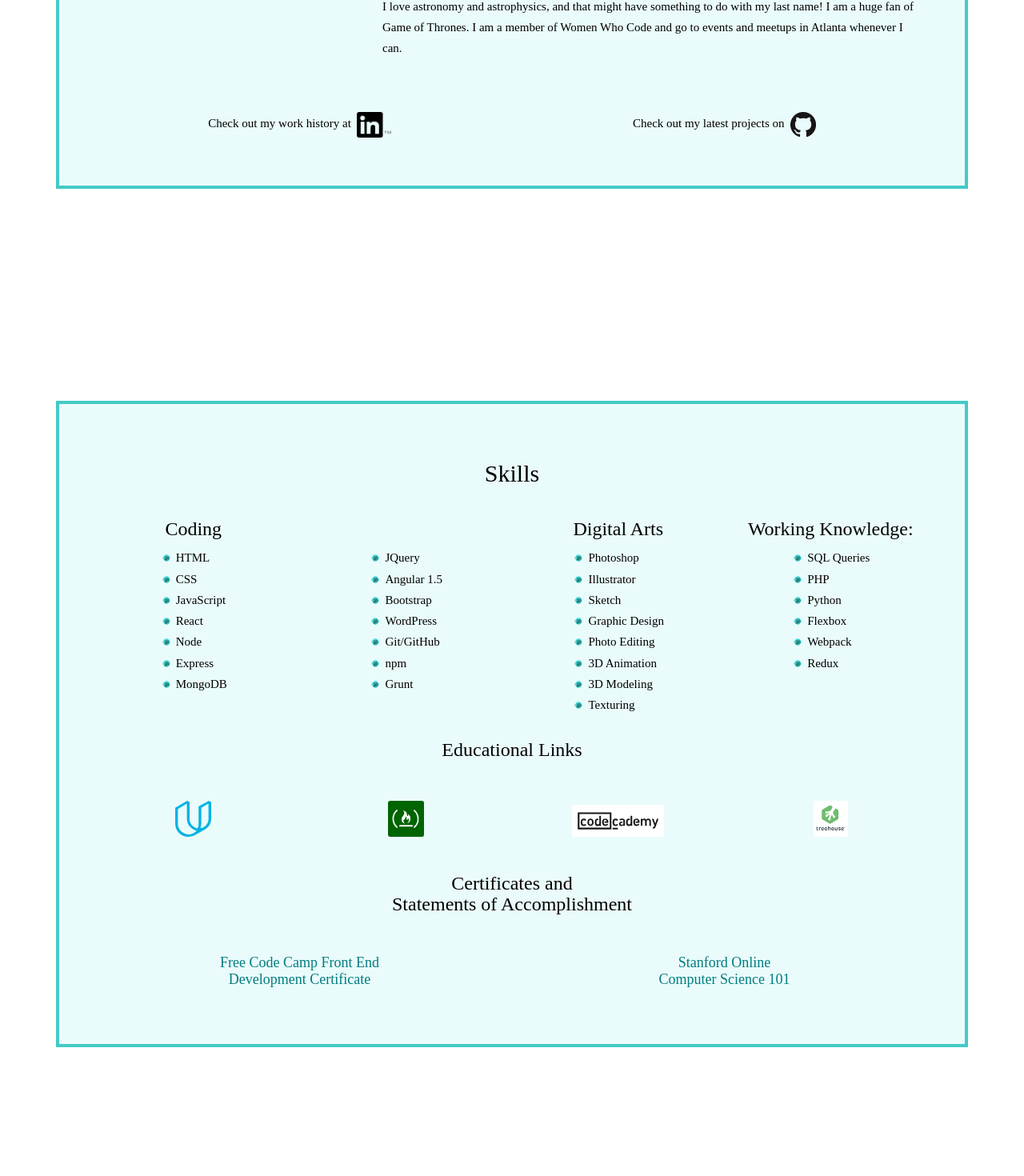
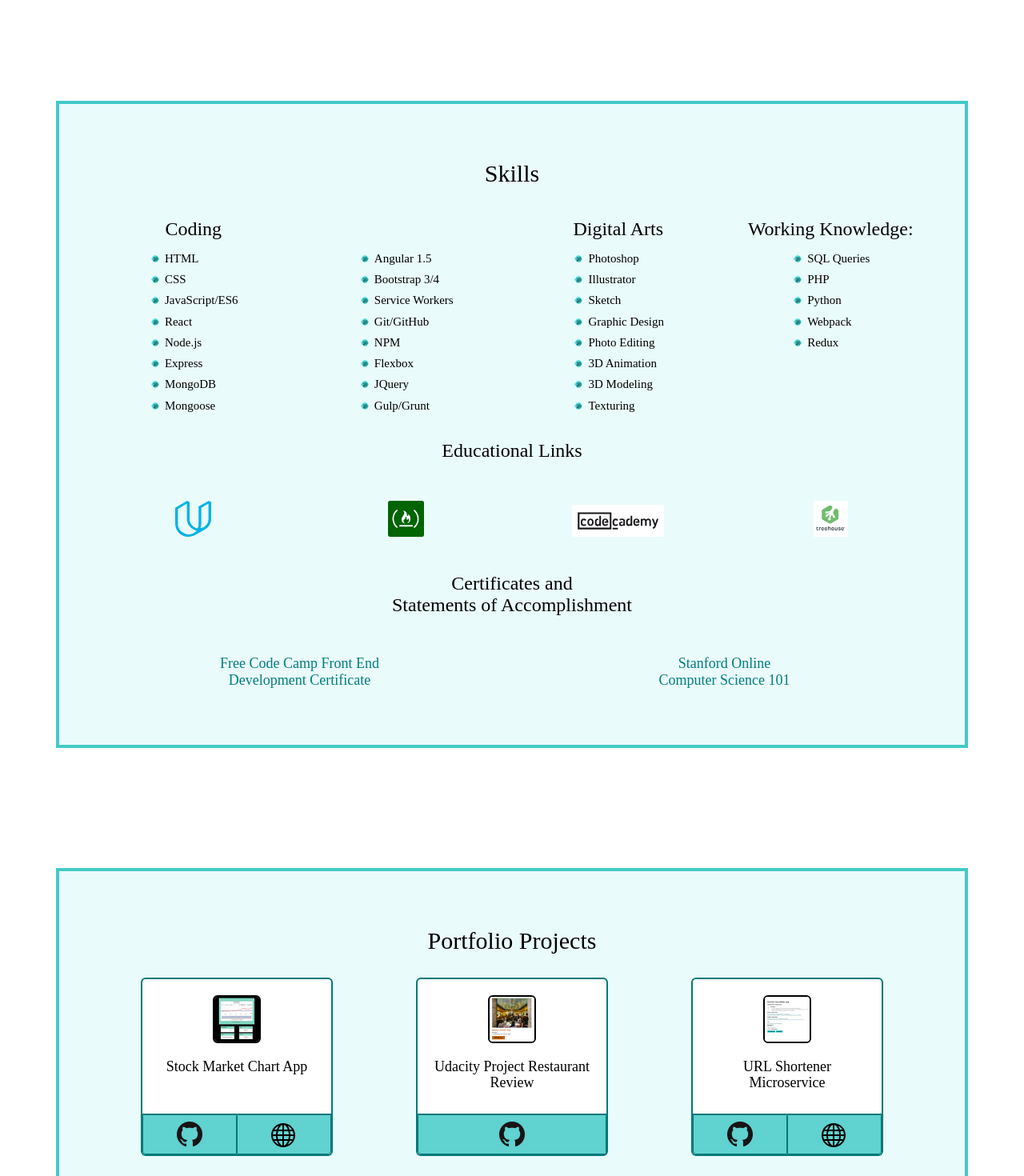
Before and after one commit to Missarachnid/mmkepler.com, a React (Create React App) app: page / in a window 1280 px wide. Shown: the part 1326-2796 px from the top of the page at 80% size. Built offline with nearby package versions, Linux system fonts and the light colour scheme; a web font is replaced by a local one.

Commit message:
final commit

```diff
--- a/package.json
+++ b/package.json
@@ -5,7 +5,8 @@
   "dependencies": {
     "react": "^16.4.1",
     "react-dom": "^16.4.1",
-    "react-scripts": "1.1.4"
+    "react-scripts": "1.1.4",
+    "webpack-dev-server": "^3.1.6"
   },
   "scripts": {
     "start": "react-scripts start",
--- a/src/App.css
+++ b/src/App.css
@@ -49,8 +49,13 @@ a:hover {
   margin-top: 9px;
 }
 
-.navbar-nav>li>a:hover {
-	color: #5e5e5e;
+.navbar-nav>li>a:hover, .navbar-brand:hover {
+	/*color: #5e5e5e;*/
+	color: #009799 !important;
+}
+
+.navbar-default .navbar-nav>li>a:hover {
+	color: #007977;
 }
 
 /*intro/Landing*/
@@ -63,6 +68,8 @@ a:hover {
 .myLogo {
 	text-align: center;
 	margin: 0 auto;
+	height: 50%;
+	width: 50%;
 }
 
 /*Main Section Stylying*/
@@ -76,6 +83,10 @@ a:hover {
 }
 
 /*about*/
+
+.pic {
+	width: 250px;
+}
 
 .about-links {
 	display: inline;
@@ -159,7 +170,6 @@ a:hover {
   border-radius: 6px;
   background-color: white;
   border: 2px solid #007977;
-  box-shadow: inset 0 0 2px 1px #007977, inset 0 0 10px 2px #eafbfb;
   max-width: 240px;
   margin: 20px auto;
   padding: 0;
@@ -186,8 +196,7 @@ a:hover {
 }
 
 .link-div {
-  box-shadow: inset 0 0 3px 1px #007977;
-  border: 1px solid #006664;
+  border: 1px solid #007977;
   background-color: #60d2d0;
 }
 
@@ -199,11 +208,9 @@ a:hover {
 }
 
 .card-img {
-  max-height: 100px;
+  max-height: 60px;
   margin: 20px auto;
   border: 2px solid black;
-  border-radius: 50%;
-  box-shadow: 0 0 1px 1px #007977;
 }
 
 
@@ -256,10 +263,10 @@ footer {
 /*Ids for nav*/
 
 #home {
-	padding-top: 165px;
+	padding-top: 80px;
 }
 #about, #skills, #portfolio, #contact {
-	padding-top: 165px;
+	padding-top: 50px;
 }
 
 
--- a/src/components/About.js
+++ b/src/components/About.js
@@ -18,7 +18,7 @@ import git from "../img/GitHub-Mark-32px.png";
                 <h3>I&apos;m Melissa</h3><br />
                 <p>I have been using every cheap or free resource I can to learn to be a JavaScript developer since 2015. I can’t remember what “Learn how to code” website got me, but they got me. I love the idea of a career where you can grow through learning in ways that aren’t just traditional education.</p>
                 <br />
-                <p>I have finished the Front End tracks for Team Treehouse and Free Code Camp. I have been working on the Back End track at Free Code Camp, but they recently changed their requirements. This year I won a Grow with Google scholarship for Udacity’s Mobile Web Specialist Nanodegree. I will finish in October and will be prepared to take the Google Mobile Web Specialist certification exam.</p>
+                <p>I have finished the Front End tracks for Team Treehouse and Free Code Camp. I have been working on the Back End track at Free Code Camp, but they recently changed their requirements. This year I won a Grow with Google scholarship for Udacity’s Mobile Web Specialist Nanodegree and earned my Nanodegree.</p>
               </div>
               <br />
               <div>
--- a/src/components/App.js
+++ b/src/components/App.js
@@ -6,7 +6,7 @@ import Portfolio from "./Portfolio";
 import Contact from "./Contact";
 import Footer from "./Footer";
 import "../App.css";
-import logo from "../img/newestlogo2.png";
+import logo from "../img/Melissa_Kepler_Logo.png";
 
 class App extends Component {
   render() {
--- a/src/components/Portfolio.js
+++ b/src/components/Portfolio.js
@@ -30,7 +30,7 @@ import quote from "../img/app-img/quote.jpg";
               {/* Project 1 stock Market Chart*/}
                 <div className="col-md-4 col-sm-6 col-xs-12">
                   <div className="card container">
-                    <img src={chart} className="img-responsive img-circle card-img" alt="A thumbnail of my stock market charting app"/>
+                    <img src={chart} className="img-responsive img-rounded card-img" alt="A thumbnail of my stock market charting app"/>
                     <div className="card-text">
                       <h4 className="text-center">Stock Market Chart App</h4>
                     </div>
@@ -50,14 +50,14 @@ import quote from "../img/app-img/quote.jpg";
                 {/* Project 2 Udacity Project 1*/}
                 <div className="col-md-4 col-sm-6 col-xs-12">
                   <div className="card container">
-                    <img src={restaurant} className="img-responsive img-circle card-img" alt="A thumbnail from a restaurant review website"/>
+                    <img src={restaurant} className="img-responsive img-rounded card-img" alt="A thumbnail from a restaurant review website"/>
                     <div className="card-text">
-                      <h4 className="text-center">Udacity Project 1 Restaurant Review</h4>
+                      <h4 className="text-center">Udacity Project Restaurant Review</h4>
                     </div>
                     <div className="row card-row">
                       <div className="card-info">
                         <div className="col-xs-12 link-div btn-left">
-                          <a href="https://github.com/Missarachnid/Udacity-project1" target="_blank" rel="noopener noreferrer"><img src={github} className="git" alt="Logo for GitHub"/></a>
+                          <a href="https://github.com/Missarachnid/Udacity-project3" target="_blank" rel="noopener noreferrer"><img src={github} className="git" alt="Logo for GitHub"/></a>
                         </div>
                       </div>
                     </div>
@@ -67,7 +67,7 @@ import quote from "../img/app-img/quote.jpg";
                 {/* Project 3 URL Shortener*/}
                 <div className="col-md-4 col-sm-6 col-xs-12">
                   <div className="card container">
-                    <img src={shortener} className="img-responsive img-circle card-img" alt="A screen shot of a url shortener app" />
+                    <img src={shortener} className="img-responsive img-rounded card-img" alt="A screen shot of a url shortener app" />
                     <div className="card-text">
                       <h4 className="text-center">URL Shortener Microservice</h4>
                     </div>
@@ -87,7 +87,7 @@ import quote from "../img/app-img/quote.jpg";
                 {/* Project 4  File Metadata Microservice*/}
                 <div className="col-md-4 col-sm-6 col-xs-12">
                   <div className="card container">
-                    <img src={metadata} className="img-responsive img-circle card-img" alt="A screen shot of a file metadata app"/>
+                    <img src={metadata} className="img-responsive img-rounded card-img" alt="A screen shot of a file metadata app"/>
                     <div className="card-text">
                       <h4 className="text-center">File Metadata Microservice</h4>
                     </div>
@@ -107,7 +107,7 @@ import quote from "../img/app-img/quote.jpg";
                 {/* Project 5 Image Search Abstraction Layer*/}
                 <div className="col-md-4 col-sm-6 col-xs-12">
                   <div className="card container">
-                    <img src={imageab} className="img-responsive img-circle card-img" alt="A screenshot an app that searches for images"/>
+                    <img src={imageab} className="img-responsive img-rounded card-img" alt="A screenshot an app that searches for images"/>
                     <div className="card-text">
                       <h4 className="text-center">Image Search Abstraction Layer</h4>
                     </div>
@@ -127,7 +127,7 @@ import quote from "../img/app-img/quote.jpg";
                 {/* Project 6 Request Header Parser*/}
                 <div className="col-md-4 col-sm-6 col-xs-12">
                   <div className="card container">
-                    <img src={header} className="img-responsive img-circle card-img" alt="A screenshot of a header parser app"/>
+                    <img src={header} className="img-responsive img-rounded card-img" alt="A screenshot of a header parser app"/>
                     <div className="card-text">
                       <h4 className="text-center">Request Header Parser Microservice</h4>
                     </div>
@@ -147,7 +147,7 @@ import quote from "../img/app-img/quote.jpg";
                 {/* Project 7 Timestamp Microservice*/}
                 <div className="col-md-4 col-sm-6 col-xs-12">
                   <div className="card container">
-                    <img src={timestamp} className="img-responsive img-circle card-img" alt="A screenshot of a timestamp microservice app"/>
+                    <img src={timestamp} className="img-responsive img-rounded card-img" alt="A screenshot of a timestamp microservice app"/>
                     <div className="card-text">
                       <h4 className="text-center">Timestamp Microservice</h4>
                     </div>
@@ -167,7 +167,7 @@ import quote from "../img/app-img/quote.jpg";
                 {/* Project 8 Tic Tac Toe Game*/}
                 <div className="col-md-4 col-sm-6 col-xs-12">
                   <div className="card container">
-                    <img src={tic} className="img-responsive img-circle card-img" alt="A screenshot of a Tic Tac Toe app"/>
+                    <img src={tic} className="img-responsive img-rounded card-img" alt="A screenshot of a Tic Tac Toe app"/>
                     <div className="card-text">
                       <h4 className="text-center">Tic Tac Toe Game</h4>
                     </div>
@@ -187,7 +187,7 @@ import quote from "../img/app-img/quote.jpg";
                 {/* Project 9 Simon Game*/}
                 <div className="col-md-4 col-sm-6 col-xs-12">
                   <div className="card container">
-                    <img src={simon} className="img-responsive img-circle card-img" alt="A screenshot of a Simon game app"/>
+                    <img src={simon} className="img-responsive img-rounded card-img" alt="A screenshot of a Simon game app"/>
                     <div className="card-text">
                       <h4 className="text-center">Simon Game</h4>
                     </div>
@@ -207,7 +207,7 @@ import quote from "../img/app-img/quote.jpg";
                 {/* Project 10 Pomodoro*/}
                 <div className="col-md-4 col-sm-6 col-xs-12">
                   <div className="card container">
-                    <img src={pomo} className="img-responsive img-circle card-img" alt="A screenshot of a pomodoro app"/>
+                    <img src={pomo} className="img-responsive img-rounded card-img" alt="A screenshot of a pomodoro app"/>
                     <div className="card-text">
                       <h4 className="text-center">Pomodoro</h4>
                     </div>
@@ -227,7 +227,7 @@ import quote from "../img/app-img/quote.jpg";
                 {/* Project 11 Wikipedia Viewer*/}
                 <div className="col-md-4 col-sm-6 col-xs-12">
                   <div className="card container">
-                    <img src={wiki} className="img-responsive img-circle card-img" alt="A screenshot of a wikipedia viewer"/>
+                    <img src={wiki} className="img-responsive img-rounded card-img" alt="A screenshot of a wikipedia viewer"/>
                     <div className="card-text">
                       <h4 className="text-center">Wikipedia Viewer</h4>
                     </div>
@@ -247,7 +247,7 @@ import quote from "../img/app-img/quote.jpg";
                 {/* Project 12 Weather App*/}
                 <div className="col-md-4 col-sm-6 col-xs-12">
                   <div className="card container">
-                    <img src={weather} className="img-responsive img-circle card-img" alt="A weather app screenshot"/>
+                    <img src={weather} className="img-responsive img-rounded card-img" alt="A weather app screenshot"/>
                     <div className="card-text">
                       <h4 className="text-center">Weather Conditions App</h4>
                     </div>
@@ -267,7 +267,7 @@ import quote from "../img/app-img/quote.jpg";
                 {/* Project 13 Weather App Angular*/}
                 <div className="col-md-4 col-sm-6 col-xs-12">
                   <div className="card container">
-                    <img src={weather} className="img-responsive img-circle card-img" alt="A weather app made with angular screenshot"/>
+                    <img src={weather} className="img-responsive img-rounded card-img" alt="A weather app made with angular screenshot"/>
                     <div className="card-text">
                       <h4 className="text-center">Weather Conditions App ( Angular )</h4>
                     </div>
@@ -287,7 +287,7 @@ import quote from "../img/app-img/quote.jpg";
                 {/* Project 14 Twitch Viewer*/}
                 <div className="col-md-4 col-sm-6 col-xs-12">
                   <div className="card container">
-                    <img src={twitch} className="img-responsive img-circle card-img" alt="A twitch viewer app screenshot"/>
+                    <img src={twitch} className="img-responsive img-rounded card-img" alt="A twitch viewer app screenshot"/>
                     <div className="card-text">
                       <h4 className="text-center">Twitch Viewer</h4>
                     </div>
@@ -307,7 +307,7 @@ import quote from "../img/app-img/quote.jpg";
                 {/* Project 15 Calculator App*/}
                 <div className="col-md-4 col-sm-6 col-xs-12">
                   <div className="card container">
-                    <img src={calc} className="img-responsive img-circle card-img" alt="A screenshot of a calculator app"/>
+                    <img src={calc} className="img-responsive img-rounded card-img" alt="A screenshot of a calculator app"/>
                     <div className="card-text">
                       <h4 className="text-center">Calculator</h4>
                     </div>
@@ -327,7 +327,7 @@ import quote from "../img/app-img/quote.jpg";
                 {/* Project 16 Random Quote Machine*/}
                 <div className="col-md-4 col-sm-6 col-xs-12">
                   <div className="card container">
-                    <img src={quote} className="img-responsive img-circle card-img" alt="A screenshot of a random quote app"/>
+                    <img src={quote} className="img-responsive img-rounded card-img" alt="A screenshot of a random quote app"/>
                     <div className="card-text">
                       <h4 className="text-center">Random Quote Machine</h4>
                     </div>
--- a/src/components/Skills.js
+++ b/src/components/Skills.js
@@ -19,11 +19,12 @@ import udacity from "../img/udacity.svg";
                   <ul>
                     <li>HTML</li>
                     <li>CSS</li>
-                    <li>JavaScript</li>
+                    <li>JavaScript/ES6</li>
                     <li>React</li>
-                    <li>Node</li>
+                    <li>Node.js</li>
                     <li>Express</li>
                     <li>MongoDB</li>
+                    <li>Mongoose</li>
                   </ul>
                 </div>
               </div>
@@ -32,13 +33,14 @@ import udacity from "../img/udacity.svg";
                 <div className="ms">
                   <h3 className="coding">Coding</h3>
                   <ul>
+                    <li>Angular 1.5</li>
+                    <li>Bootstrap 3/4</li>
+                    <li>Service Workers</li>
+                    <li>Git/GitHub</li>
+                    <li>NPM</li>
+                    <li>Flexbox</li>
                     <li>JQuery</li>
-                    <li>Angular 1.5</li>
-                    <li>Bootstrap</li>
-                    <li>WordPress</li>
-                    <li>Git/GitHub</li>
-                    <li>npm</li>
-                    <li>Grunt</li>
+                    <li>Gulp/Grunt</li>
                   </ul>
                 </div>
               </div>
@@ -66,7 +68,6 @@ import udacity from "../img/udacity.svg";
                     <li>SQL Queries</li>
                     <li>PHP</li>
                     <li>Python</li>
-                    <li>Flexbox</li>
                     <li>Webpack</li>
                     <li>Redux</li>
                   </ul>
@@ -80,12 +81,12 @@ import udacity from "../img/udacity.svg";
               <div className="links center-block text-center">
               <div className="col-sm-3 col-xs-6">
                 <div className="udacityDiv">
-                <a href="https://www.udacity.com/course/mobile-web-specialist-nanodegree--nd024" target="_blank" rel="noopener noreferrer"><img src={udacity} className="udacity" alt="Udacity logo." /></a>
+                <a href="https://profiles.udacity.com/p/10021141782" target="_blank" rel="noopener noreferrer"><img src={udacity} className="udacity" alt="Udacity logo." /></a>
                 </div>
               </div>
               <div className="col-sm-3 col-xs-6">
                 <div className="freeCodeCampDiv">
-                <a href="https://www.freecodecamp.com/missarachnid" target="_blank" rel="noopener noreferrer"><img src={fcc} className="freecodecamp" alt="Free Code Camp icon link." /></a>
+                <a href="https://www.freecodecamp.org/certification/missarachnid/legacy-front-end" target="_blank" rel="noopener noreferrer"><img src={fcc} className="freecodecamp" alt="Free Code Camp icon link." /></a>
                 </div>
               </div>
                 <div className="clearfix visible-xs"></div>
```
Also changed, not shown: src/img/Melissa_Kepler_Logo.png (added), 1 other file (tests, documents, lock files or other folders).
